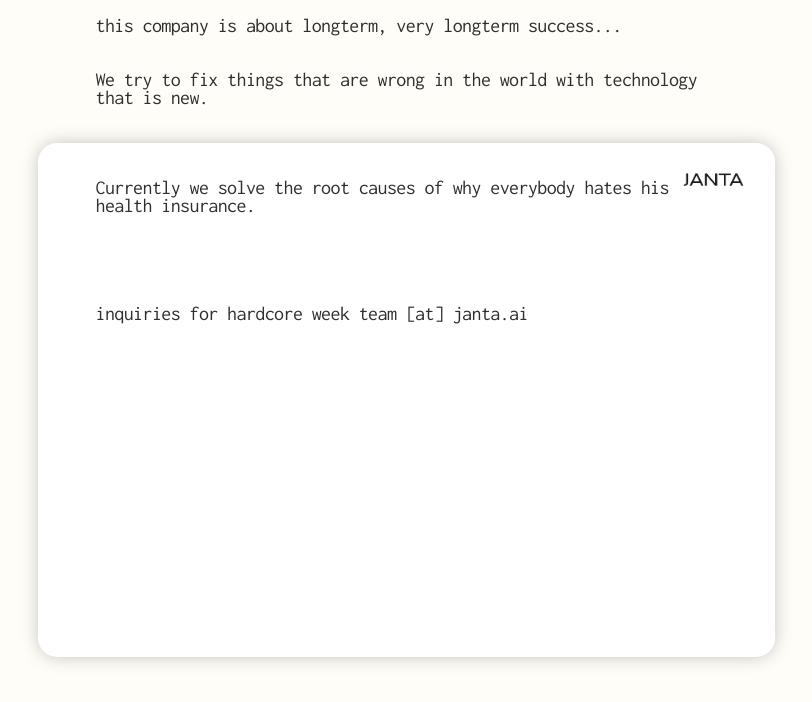
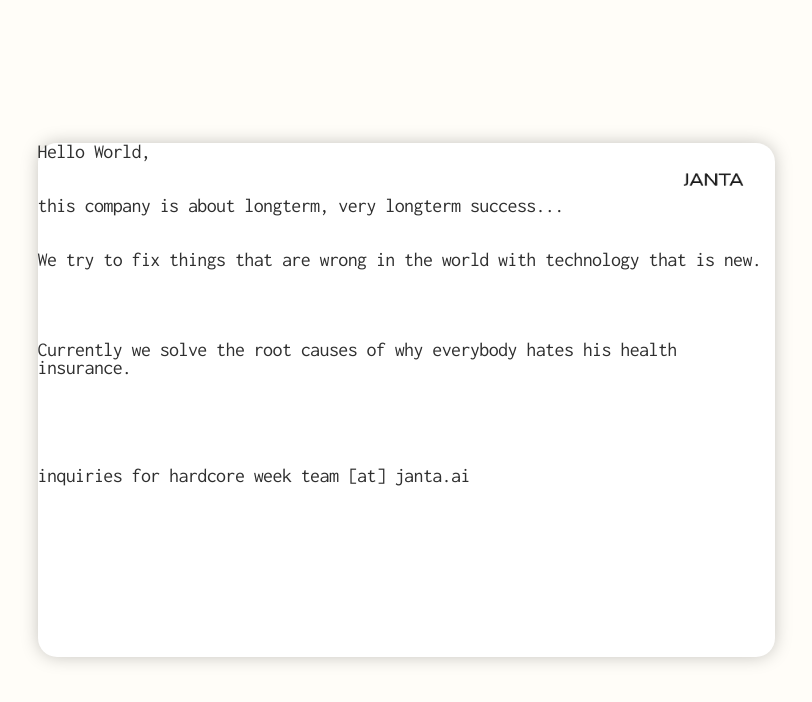
Before and after one commit to JantaAI/landingpage, a React (Vite) app: page / in a window 1280 px wide. Shown: the top 702 px of the page, without its empty margins (234-1046 px from the left). Built offline with nearby package versions, Linux system fonts and the light colour scheme.

Commit message:
Fix desktop text position using flexbox centering instead of absolute

```diff
--- a/src/App.tsx
+++ b/src/App.tsx
@@ -9,7 +9,7 @@
         {/* White Card */}
         <div className="bg-white rounded-[19px] shadow-[0px_0px_18.6px_-1px_rgba(0,0,0,0.25)]
                         w-full max-w-[500px] p-6 relative
-                        md:w-[737px] md:h-[514px] md:max-w-none md:p-0">
+                        md:w-[737px] md:h-[514px] md:max-w-none md:p-0 md:flex md:items-center">
 
           {/* Logo - Top-right of card */}
           <div className="absolute size-[60px] top-6 right-6
@@ -25,7 +25,7 @@
           {/* Text Content */}
           <div className="flex flex-col font-['Inconsolata',sans-serif] font-normal justify-center leading-[0.9] text-[#2f2f2f] tracking-[-0.6px]
                           text-[16px] pt-20 pr-2
-                          md:absolute md:left-[58px] md:top-[50%] md:translate-y-[-50%] md:w-[622px] md:text-[20px] md:pt-0 md:pr-0"
+                          md:w-[680px] md:pl-[58px] md:text-[20px] md:pt-0 md:pr-0"
                style={{ fontVariationSettings: "'wdth' 100" }}>
             <p className="mb-0">Hello World,</p>
             <p className="mb-0">&nbsp;</p>
```
